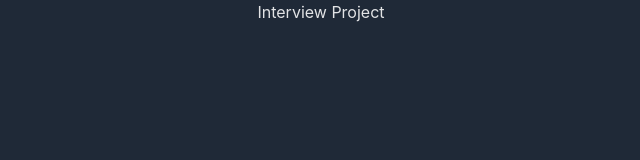
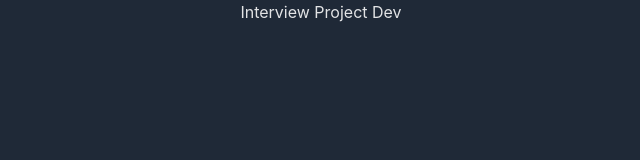
Before and after one commit to pax-the-dev/Interview-Project, a React (Vite) app: page / in a window 1280 px wide. Shown: the top 160 px of the page, without its empty margins (319-959 px from the left). Built offline with nearby package versions, Linux system fonts and the light colour scheme.

Commit message:
setup devbranch

```diff
--- a/src/App.jsx
+++ b/src/App.jsx
@@ -3,7 +3,7 @@ import "./tailwind.css";
 function App() {
   return (
     <div className="bg-gray-800 text-center w-full h-screen">
-      <h1>Interview Project </h1>
+      <h1>Interview Project Dev</h1>
     </div>
   );
 }
```
